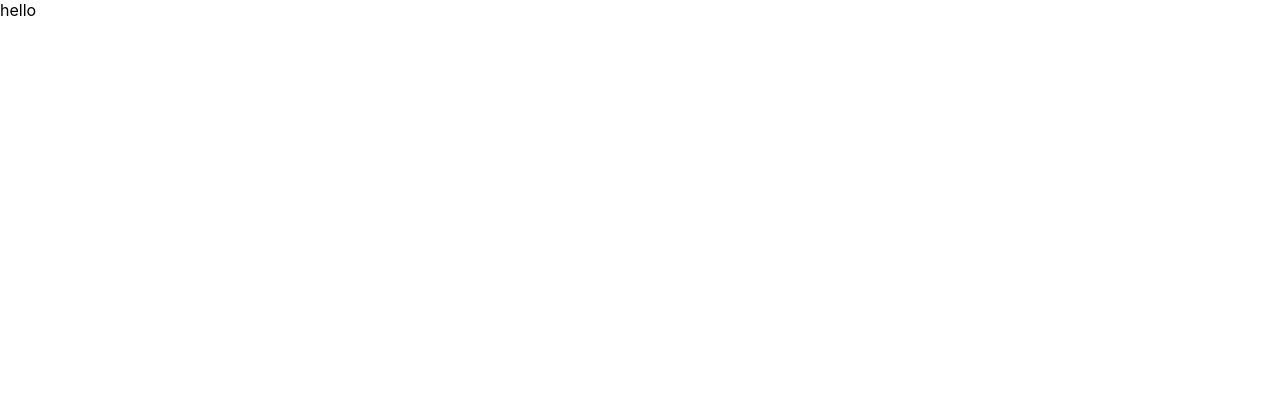
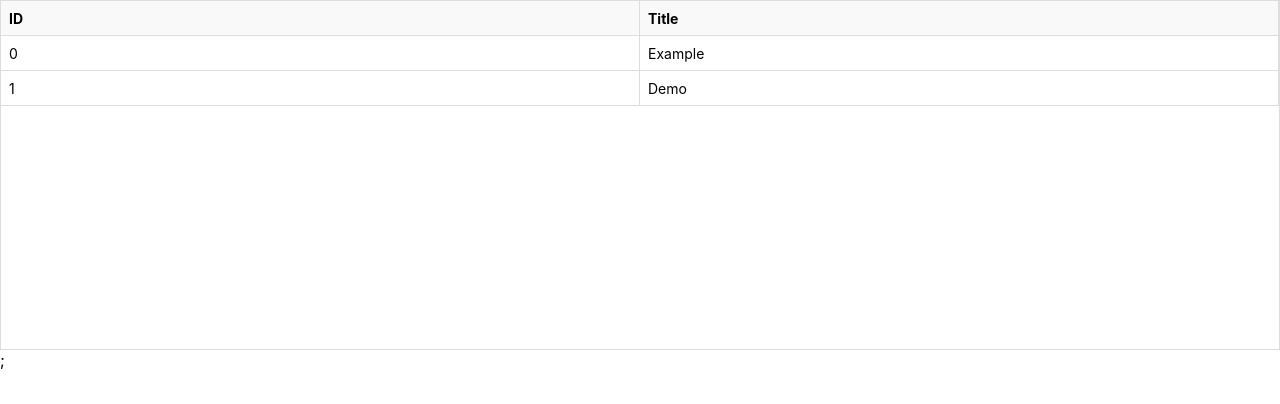
Before and after one commit to Kyra-christensen/react-libraries, a React (Create React App) app: page / in a window 1280 px wide. Shown: the top 404 px of the page. Built offline with nearby package versions, Linux system fonts and the light colour scheme.

Commit message:
created a DataGrid component

```diff
--- a/src/App.js
+++ b/src/App.js
@@ -1,10 +1,20 @@
 import DataGrid from 'react-data-grid';
+
+const columns = [
+  { key: 'id', name: 'ID' },
+  { key: 'title', name: 'Title' }
+];
+
+const rows = [
+  { id: 0, title: 'Example' },
+  { id: 1, title: 'Demo' }
+];
 
 function App() {
   return (
-    <div className="App">
-     hello
-    </div>
+    <>
+      <DataGrid columns={columns} rows={rows} />;
+    </>
   );
 }
 
```
